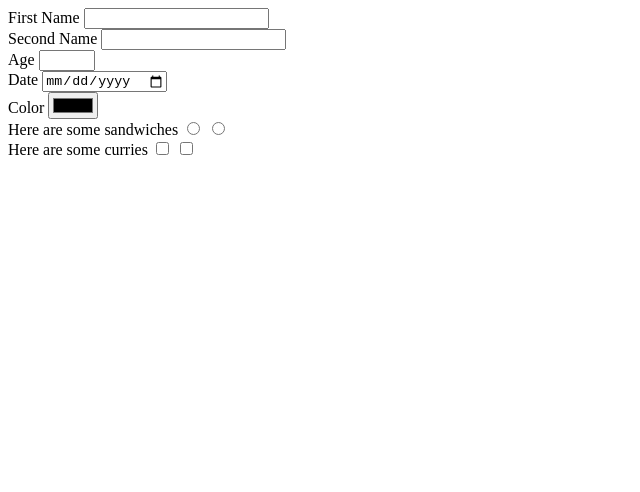
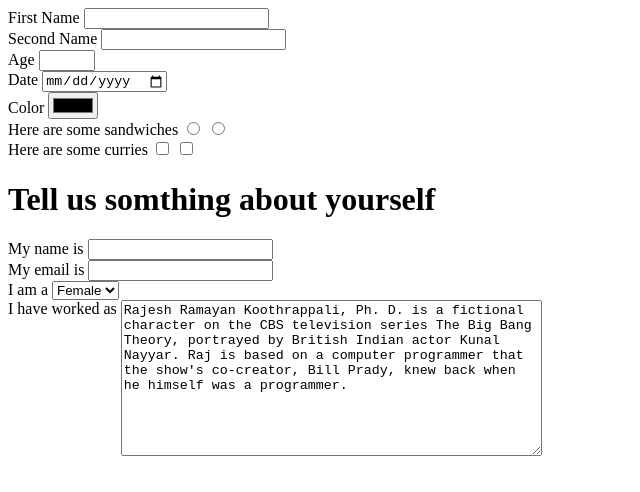
Before and after one commit to dev-himanshu01/Forms, a plain HTML site: page index.html in a window 1280 px wide. Shown: the whole page, without its empty margins (0-640 px from the left). Drawn offline with Linux system fonts and the light colour scheme.

Commit message:
added select options with textbox

```diff
--- a/index.html
+++ b/index.html
@@ -43,6 +43,45 @@
             <input type="checkbox" id="chicken">
          </div>
 
+
+         <!-- Here we will see the select options -->
+         <h1>Tell us somthing about yourself</h1>
+    <form action="/" method="POST">
+        <div>
+            <label for="name">My name is</label>
+            <input type="text" name="name" id="name" />
+        </div>
+        <div>
+            <label for="email">My email is</label>
+            <input type="email" name="email" id="email" />
+        </div>
+        <div>
+            <label for="gender">I am a</label>
+                <select name="gender" id="gender">
+                    <option value="male">Male</option>
+                    <option value="female" selected>Female</option>
+                </select>
+        </div>
+
+        <div>
+            <label for="about">I have worked as</label>
+            <textarea
+                name="about"
+                id="about"
+                cols="50"
+                rows="10"
+                style="vertical-align: top"
+                placeholder="I am a..."
+                minlength="10"
+                maxlength="100"
+                >
+Rajesh Ramayan Koothrappali, Ph. D. is a fictional character on the CBS television series The Big Bang Theory, portrayed by British Indian actor Kunal Nayyar. Raj is based on a computer programmer that the show's co-creator, Bill Prady, knew back when he himself was a programmer.
+            </textarea>
+        </div>
+
+    </form>
+
+
     </form>
 </body>
 </html>
```
